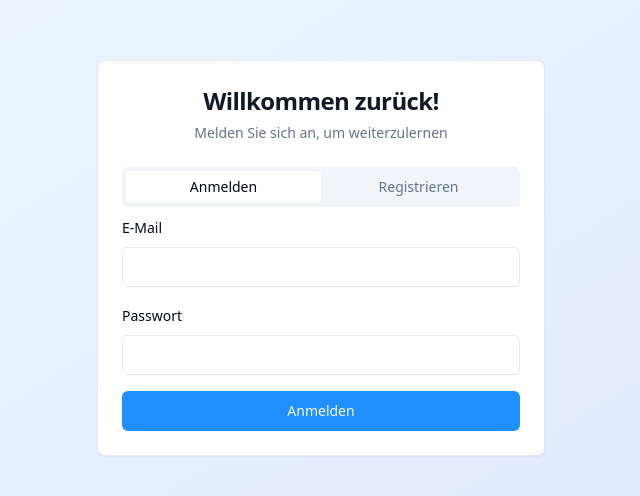
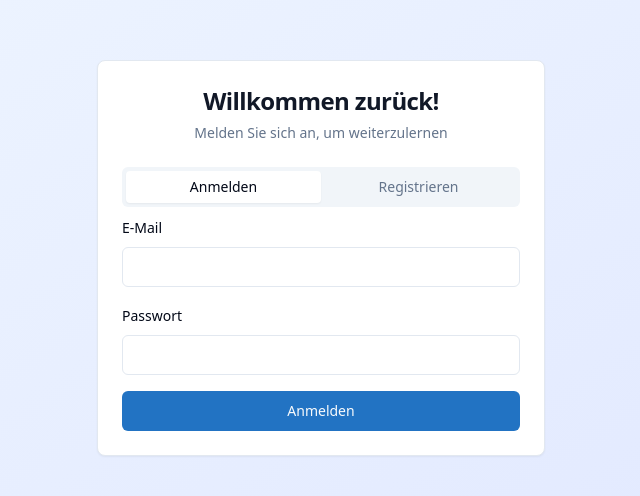
Before and after one commit to froehrle/technology-lab-final, a React (Vite) app: page /auth in a window 1280 px wide. Shown: the part 142-638 px from the top of the page, without its empty margins (319-959 px from the left). Built offline with nearby package versions, Linux system fonts and the light colour scheme.

Commit message:
Refactor: Adjust color scheme for readability
Adjusts the application's color scheme to be less bright and more subtle, improving readability. Specifically, the color of "XP Punkte" is changed to a more readable color.

```diff
--- a/src/index.css
+++ b/src/index.css
@@ -19,7 +19,7 @@ All colors MUST be HSL.
     --popover: 0 0% 100%;
     --popover-foreground: 222.2 84% 4.9%;
 
-    --primary: 210 100% 56%;
+    --primary: 210 70% 45%;
     --primary-foreground: 210 40% 98%;
 
     --secondary: 210 40% 96.1%;
@@ -31,33 +31,33 @@ All colors MUST be HSL.
     --accent: 210 40% 96.1%;
     --accent-foreground: 222.2 47.4% 11.2%;
 
-    --destructive: 0 85% 60%;
+    --destructive: 0 65% 50%;
     --destructive-foreground: 210 40% 98%;
 
     --border: 214.3 31.8% 91.4%;
     --input: 214.3 31.8% 91.4%;
     --ring: 222.2 84% 4.9%;
 
-    /* Duolingo-inspired colors */
-    --success: 120 100% 35%;
+    /* More subtle Duolingo-inspired colors */
+    --success: 120 60% 40%;
     --success-foreground: 0 0% 100%;
-    --warning: 25 95% 53%;
+    --warning: 25 70% 50%;
     --warning-foreground: 0 0% 100%;
-    --error: 0 85% 60%;
+    --error: 0 65% 50%;
     --error-foreground: 0 0% 100%;
-    --streak: 48 100% 67%;
+    --streak: 25 70% 50%;
     --streak-foreground: 222.2 84% 4.9%;
-    --achievement: 280 100% 70%;
+    --achievement: 280 60% 55%;
     --achievement-foreground: 0 0% 100%;
-    --xp: 48 100% 67%;
+    --xp: 200 70% 45%;
     --xp-foreground: 222.2 84% 4.9%;
 
-    /* Gradients */
-    --gradient-primary: linear-gradient(135deg, hsl(210 100% 56%), hsl(220 100% 65%));
-    --gradient-success: linear-gradient(135deg, hsl(120 100% 35%), hsl(135 100% 45%));
-    --gradient-warning: linear-gradient(135deg, hsl(25 95% 53%), hsl(35 100% 60%));
-    --gradient-streak: linear-gradient(135deg, hsl(48 100% 67%), hsl(58 100% 75%));
-    --gradient-achievement: linear-gradient(135deg, hsl(280 100% 70%), hsl(290 100% 80%));
+    /* More subtle gradients */
+    --gradient-primary: linear-gradient(135deg, hsl(210 70% 45%), hsl(220 70% 50%));
+    --gradient-success: linear-gradient(135deg, hsl(120 60% 40%), hsl(135 60% 45%));
+    --gradient-warning: linear-gradient(135deg, hsl(25 70% 50%), hsl(35 70% 55%));
+    --gradient-streak: linear-gradient(135deg, hsl(25 70% 50%), hsl(35 70% 55%));
+    --gradient-achievement: linear-gradient(135deg, hsl(280 60% 55%), hsl(290 60% 60%));
 
     --radius: 0.5rem;
 
```
